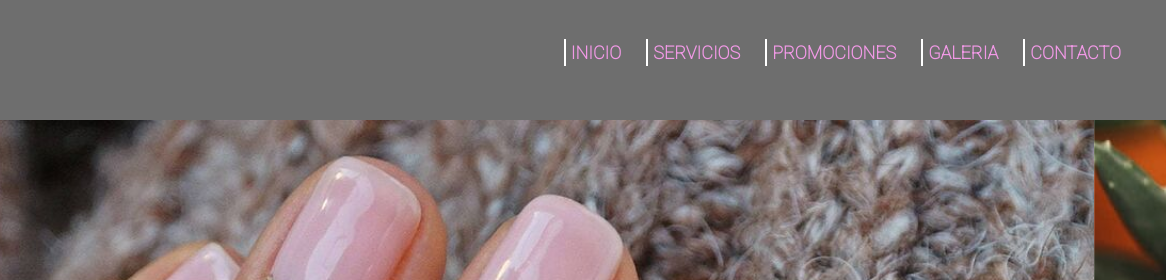
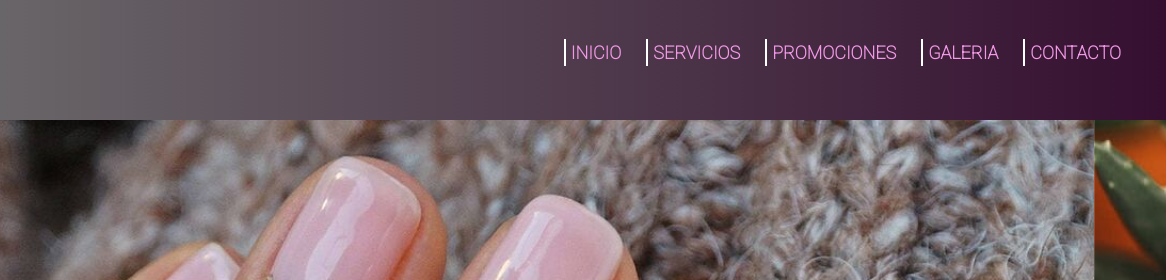
Before and after one commit to TomasRomanoo/ProtectoFinal-DesarrolloWeb-CoderHouse, a plain HTML site: page index.html in a window 1280 px wide. Shown: the top 280 px of the page, 114-1280 px from the left. Drawn offline with Linux system fonts and the light colour scheme.

Commit message:
navbar con degrade

```diff
--- a/scss/estilo.scss
+++ b/scss/estilo.scss
@@ -14,7 +14,7 @@ body{
         justify-content: space-between;
         align-items: center;
         /* position: fixed; */
-
+        background: linear-gradient(to left, rgb(53, 15, 48) ,rgb(110, 110, 110));
         #btn-menu{
             display: none;
         }
```
Also changed, not shown: css/estilo.css, 1 other file.
